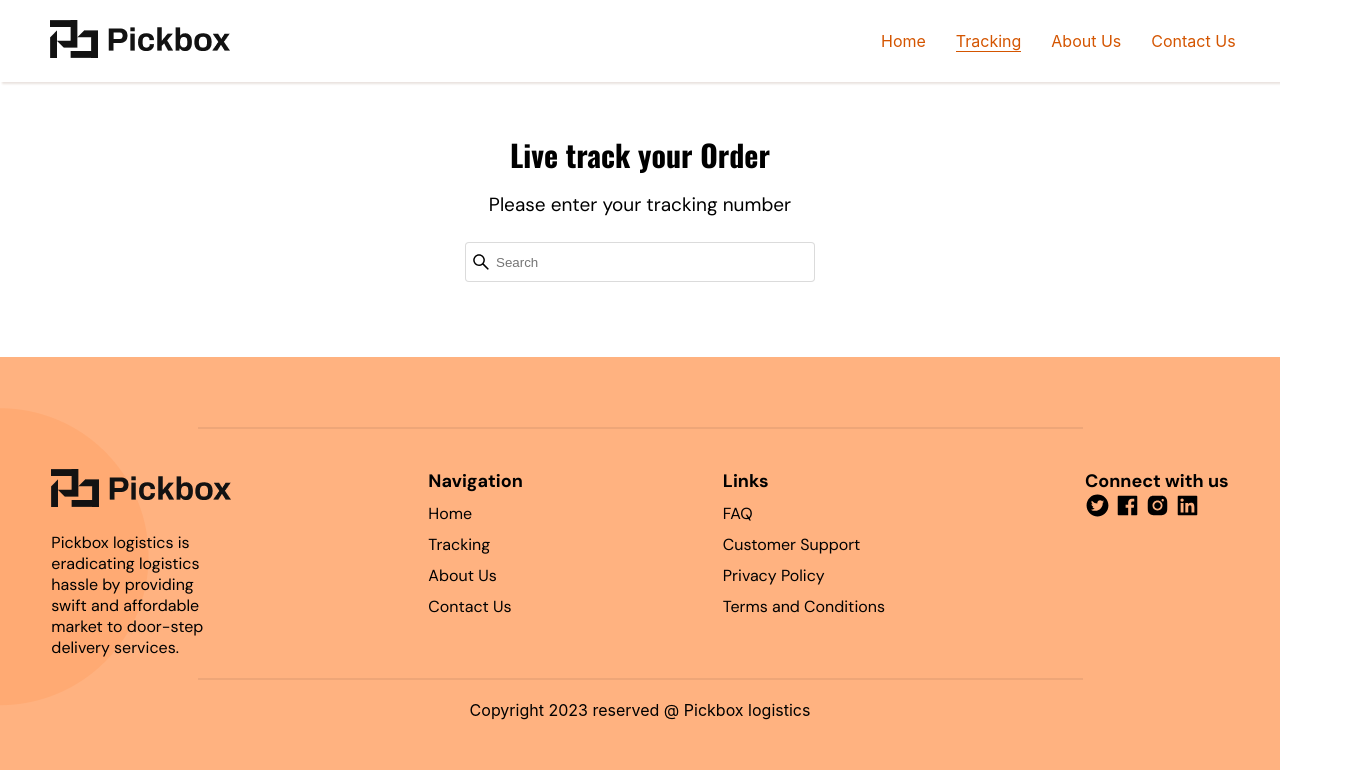
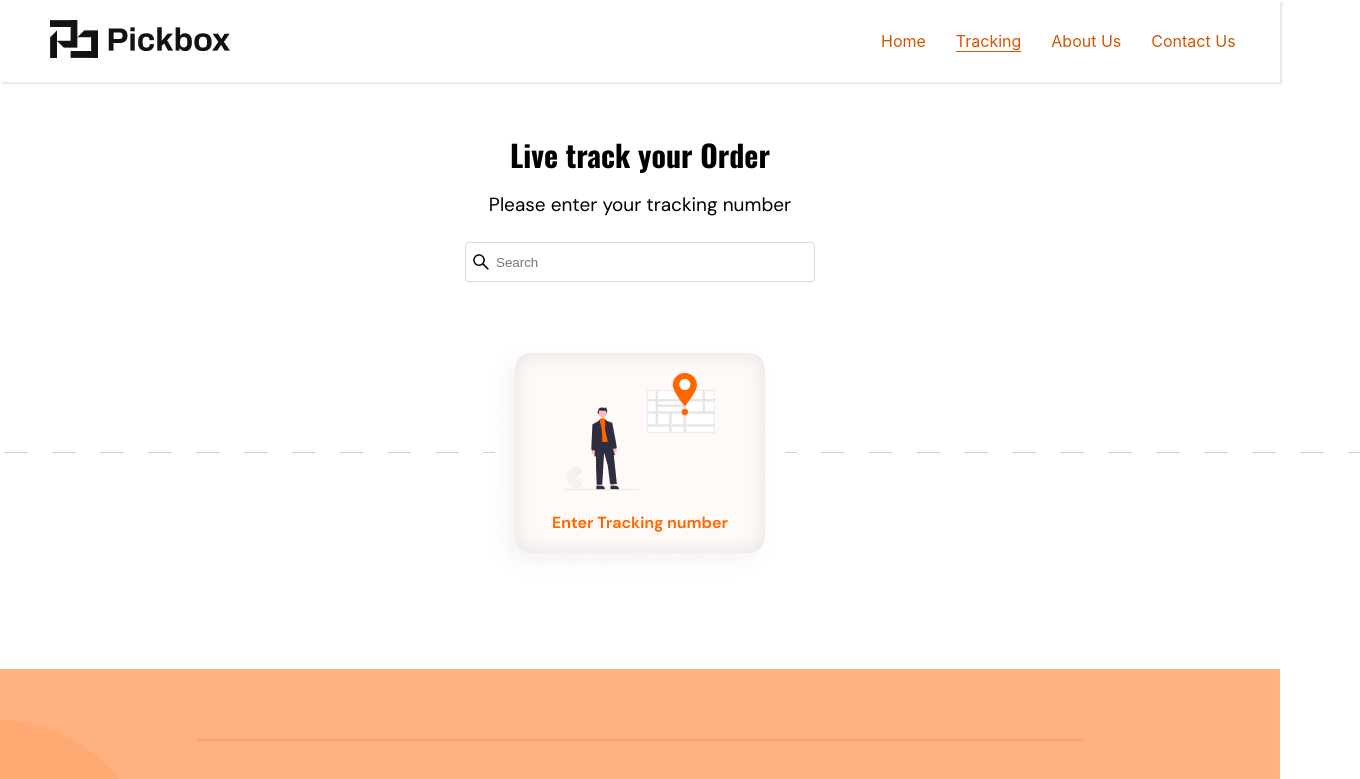
Before and after one commit to Pickbox-Project/Pickbox-frontend, a React (Create React App) app: page /tracking in a window 1280 px wide. Shown: the top 779 px of the page, 1360 px wide, since content can reach past the window. Built offline with nearby package versions, Linux system fonts and the light colour scheme.

Commit message:
Finalized the CSS of the Tracking Component

```diff
--- a/src/Components/Tracking/Tracking.css
+++ b/src/Components/Tracking/Tracking.css
@@ -43,3 +43,7 @@
 .tracking-input>input:focus {
     outline: none;
 }
+
+.tracking-result {
+    margin: 30px 0px 30px 0px;
+}
--- a/src/Components/Tracking/Tracking.jsx
+++ b/src/Components/Tracking/Tracking.jsx
@@ -1,6 +1,7 @@
 import React from "react";
 import "./Tracking.css";
 import { AiOutlineSearch } from "react-icons/ai";
+import entertrackingNumberImage from "../../Assets/images/enter-tracking number.png";
 
 const Tracking = () => {
   return (
@@ -13,7 +14,9 @@ const Tracking = () => {
         <AiOutlineSearch className="search-icon" />
         <input type="search" placeholder="Search" />
       </div>
-      <div className="tracking-result"></div>
+      <div className="tracking-result">
+        <img src={entertrackingNumberImage} alt="Enter Tracking Number Icon" />
+      </div>
     </div>
   );
 };
```
